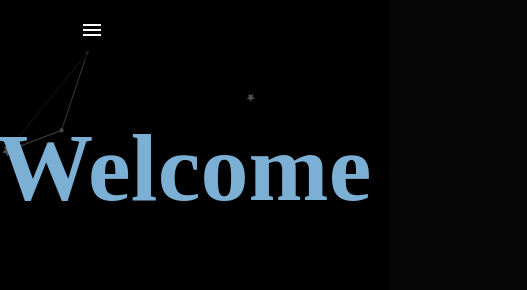
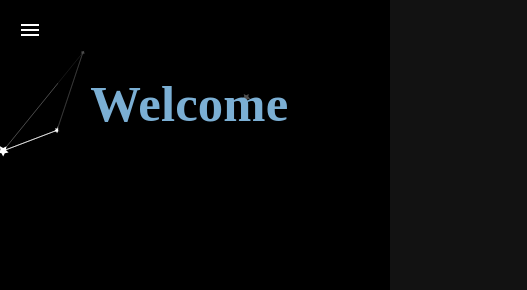
Before and after one commit to Harri1118/Harri1118.github.io, a React (Create React App) app: page / in a window 390 px wide. Shown: the top 290 px of the page, 527 px wide, since content can reach past the window. Built offline with nearby package versions, Linux system fonts and the light colour scheme.

Commit message:
Fixed more mobile stuff

```diff
--- a/src/App.css
+++ b/src/App.css
@@ -106,3 +106,14 @@ html {
     opacity: 1;
   }
 }
+
+@media (max-width: 768px) {
+  h1 {
+    font-size: 12vw;
+  }
+}
+@media (min-width: 769px) {
+  h1 {
+    font-size: 4rem;
+  }
+}
--- a/src/components/Header.js
+++ b/src/components/Header.js
@@ -1,5 +1,5 @@
 import React, { useEffect, useState } from 'react';
-import { Typography, Box, IconButton, Link } from '@mui/material';
+import { Typography, Box, IconButton, Link, useMediaQuery } from '@mui/material';
 import AOS from 'aos';
 import '../css/Header.css';
 import 'aos/dist/aos.css';
@@ -9,10 +9,15 @@ import SequentialAnimation from '../elements/SequentialAnimation';
 import '../App.css'
 
 function Header() {
+  const isMobile = useMediaQuery('(max-width:768px)');
+
+
   useEffect(() => {
     AOS.init({ duration: 1000 });
   }, []);
   return (
+    <div>
+    { !isMobile &&
     <Box
       component="header"
       data-aos="fade-up"
@@ -26,7 +31,7 @@ function Header() {
   ]}
   wrapper="h1" // Wraps the animation in an h1 element
   speed={50}
-  style={{ display: 'inline-block', fontSize: '6rem', fontFamily: 'Bruno Ace SC, serif', fontStyle: 'normal', color: '#7BAFD4' }} // Changed to Roboto
+  style={{ display: 'inline-block', fontSize: '10vw', fontFamily: 'Bruno Ace SC, serif', fontStyle: 'normal', color: '#7BAFD4' }} // Changed to Roboto
   repeat={0}
   data-aos="fade-up"
 />
@@ -39,6 +44,48 @@ function Header() {
       </Typography>
       <SequentialAnimation/>
     </Box>
+  }
+  {isMobile &&
+    <Box
+    component="header"
+    data-aos="fade-up"
+    className="header"
+    sx={{textAlign: 'center', padding: '2rem', backgroundColor: 'rgba(0, 0, 0, 0.7)',
+      display: "flex",
+      justifyContent: "center",
+      alignItems: "center"
+
+    }}
+  >
+<TypeAnimation
+  sequence={['Welcome', 1000]}
+  wrapper="h1"
+  speed={50}
+  style={{
+    display: 'inline-block',
+    fontSize: '13vw', // Default for small devices
+    fontFamily: 'Bruno Ace SC, serif',
+    fontStyle: 'normal',
+    color: '#7BAFD4',
+    textAlign: 'center',
+    width: '100%'
+  }}
+  repeat={0}
+  data-aos="fade-up"
+/>
+
+{/* Place the ImageSlider right below */}
+{/* <ImageSlider/> */}
+    {/* <Box id="header" paddingTop={10} height="100px"/> */}
+    {/* <Typography variant="h2" component="h2" data-aos="fade-up"
+    style={{fontFamily: 'Bruno Ace SC, serif', fontStyle: 'normal', color: '#7BAFD4'}}
+    >
+      Goal
+    </Typography>
+    <SequentialAnimation/> */}
+  </Box>
+  }
+</div>
   );
 }
 
--- a/src/components/Navbar.js
+++ b/src/components/Navbar.js
@@ -66,7 +66,14 @@ function Navbar() {
 
           {/* Mobile Menu Button (Hamburger Icon) */}
           {isMobile && (
-            <IconButton edge="end" color="inherit" onClick={() => toggleDrawer(true)}>
+            <IconButton edge="end" color="white" onClick={() => toggleDrawer(true)}
+            sx={{
+              position: 'absolute',  // Absolute positioning
+              top: 10,               // Positioning from the top (adjust as needed)
+              left: 10,             // Positioning from the right
+              zIndex: 1300,          // Ensures the button is on top of other elements (default AppBar zIndex is 1100)
+            }}
+            >
               <MenuIcon />
             </IconButton>
           )}
@@ -75,38 +82,38 @@ function Navbar() {
 
       {/* Mobile Drawer (Hamburger Menu) */}
       <Drawer anchor="right" open={drawerOpen} onClose={() => toggleDrawer(false)}>
-        <List sx={{ width: 250 }} role="presentation" onClick={() => toggleDrawer(false)}>
+        <List sx={{ width: 230 }} role="presentation" onClick={() => toggleDrawer(false)}>
           <ListItem button>
             <ListItemText>
-              <Button component={Link} to="header" smooth={true} duration={500} sx={{ color: 'black' }}>
+              <Button component={Link} to="header" smooth={true} duration={500} sx={{ color: 'white' }}>
                 Summary
               </Button>
             </ListItemText>
           </ListItem>
           <ListItem button>
             <ListItemText>
-              <Button component={Link} to="projects" smooth={true} duration={500} sx={{ color: 'black' }}>
+              <Button component={Link} to="projects" smooth={true} duration={500} sx={{ color: 'white' }}>
                 Projects
               </Button>
             </ListItemText>
           </ListItem>
           <ListItem button>
             <ListItemText>
-              <Button component={Link} to="work-experience" smooth={true} duration={500} sx={{ color: 'black' }}>
+              <Button component={Link} to="work-experience" smooth={true} duration={500} sx={{ color: 'white' }}>
                 Work Experience
               </Button>
             </ListItemText>
           </ListItem>
           <ListItem button>
             <ListItemText>
-              <Button component={Link} to="skills" smooth={true} duration={500} sx={{ color: 'black' }}>
+              <Button component={Link} to="skills" smooth={true} duration={500} sx={{ color: 'white' }}>
                 Skills
               </Button>
             </ListItemText>
           </ListItem>
           <ListItem button>
             <ListItemText>
-              <Button component={Link} to="skills" smooth={true} duration={500} sx={{ color: 'black' }}>
+              <Button component={Link} to="footer" smooth={true} duration={500} sx={{ color: 'white' }}>
                 Contact me
               </Button>
             </ListItemText>
--- a/src/elements/SkillsIcons.js
+++ b/src/elements/SkillsIcons.js
@@ -24,11 +24,11 @@ const Item = styled(Paper)(({ theme }) => ({
 export default function SkillsIcons(props) {
   const { skills, filter } = props;
 
-  useEffect(() => {
+  // useEffect(() => {
 
-    console.log(filter)
-    console.log(skills)
-  }, []);
+  //   console.log(filter)
+  //   console.log(skills)
+  // }, []);
 
   return (
     <Box
```
